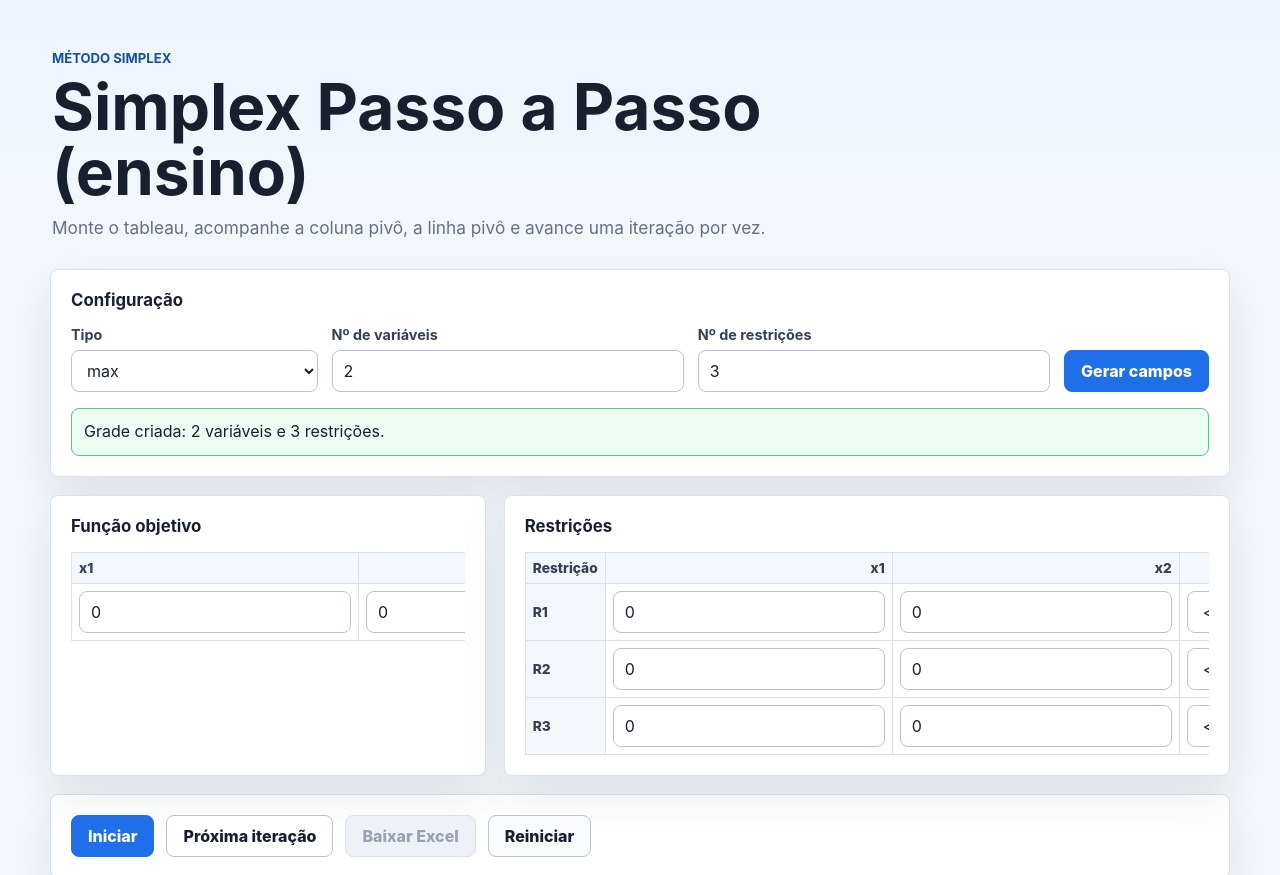
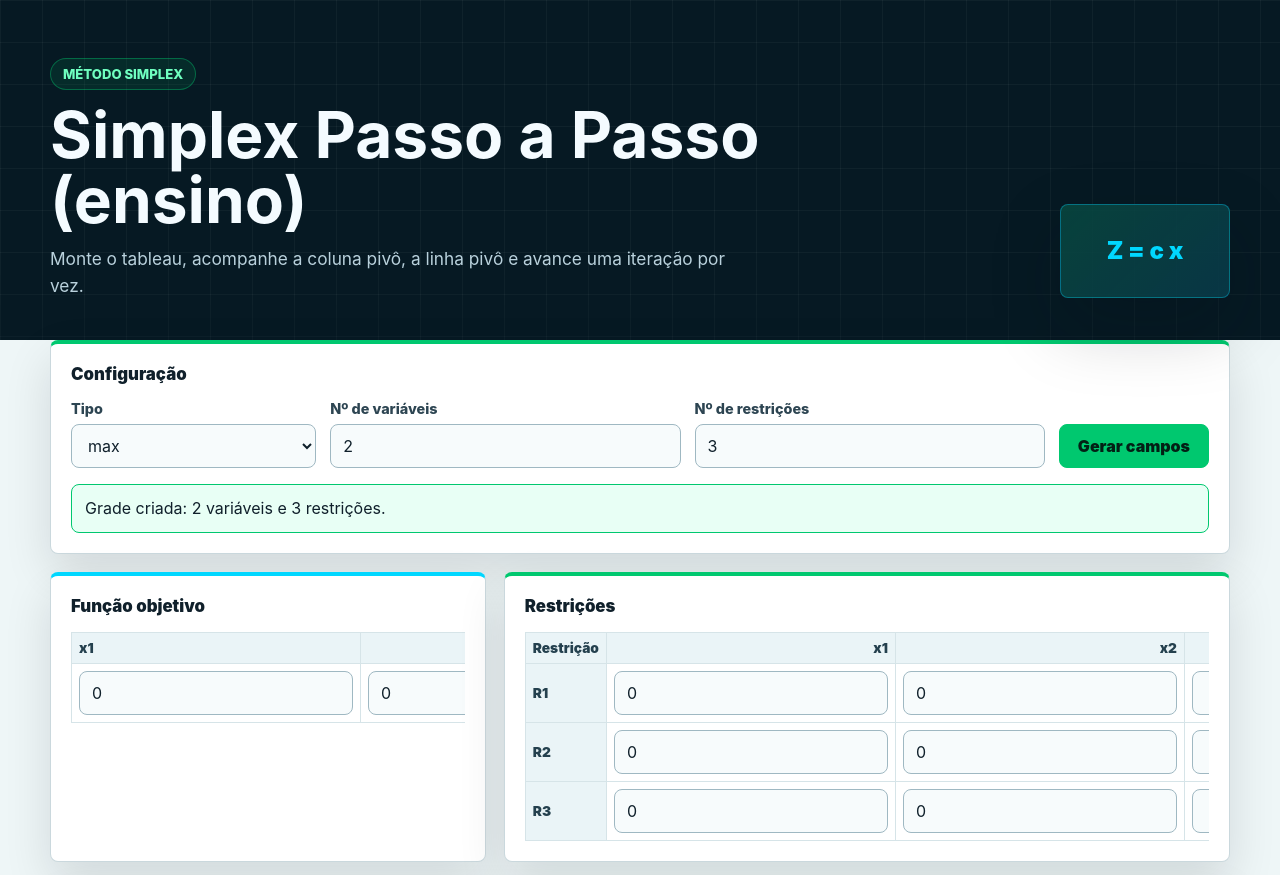
Before and after one commit to douglasdealmeidaribeiro/simplex, a plain HTML site: page index.html in a window 1280 px wide. Shown: the top 875 px of the page. Drawn offline with Linux system fonts and the light colour scheme.

Commit message:
Refresh site with modern Alura-inspired theme

```diff
--- a/style.css
+++ b/style.css
@@ -1,23 +1,31 @@
 :root {
   color-scheme: light;
-  --bg: #f4f7fb;
+  --bg: #eef6f7;
+  --bg-deep: #061923;
+  --bg-deeper: #031117;
   --surface: #ffffff;
-  --text: #18202f;
-  --muted: #667085;
-  --line: #d9e1ec;
-  --line-strong: #b8c4d6;
-  --primary: #1f6feb;
-  --primary-dark: #174ea6;
-  --soft-blue: #e8f1ff;
-  --warning-bg: #fff8e1;
-  --warning-line: #f4c542;
-  --danger-bg: #fff1f2;
-  --danger-line: #fb7185;
-  --success-bg: #ecfdf3;
-  --success-line: #54c685;
-  --pivot-col: #fff3cd;
-  --pivot-cell: #ffd966;
-  --shadow: 0 18px 45px rgba(31, 45, 61, 0.10);
+  --surface-soft: #f7fbfc;
+  --surface-dark: #0b2633;
+  --text: #10202b;
+  --text-invert: #f4fbff;
+  --muted: #5d7280;
+  --muted-invert: #b9d1dc;
+  --line: #d6e4e8;
+  --line-strong: #9fb8c2;
+  --primary: #00c86f;
+  --primary-dark: #009957;
+  --cyan: #00d7ff;
+  --cyan-dark: #0099bf;
+  --warning-bg: #fff7d6;
+  --warning-line: #ffc533;
+  --danger-bg: #fff1f3;
+  --danger-line: #ff6b88;
+  --success-bg: #e8fff5;
+  --success-line: #00c86f;
+  --pivot-col: #fff3c4;
+  --pivot-cell: #ffd84d;
+  --shadow: 0 20px 48px rgba(3, 17, 23, 0.12);
+  --shadow-strong: 0 28px 70px rgba(3, 17, 23, 0.22);
   font-family: Inter, ui-sans-serif, system-ui, -apple-system, BlinkMacSystemFont, "Segoe UI", sans-serif;
 }
 
@@ -27,10 +35,23 @@
 
 body {
   margin: 0;
+  min-height: 100vh;
   background:
-    linear-gradient(180deg, #eef5ff 0%, var(--bg) 280px),
+    linear-gradient(180deg, var(--bg-deep) 0 340px, var(--bg) 340px 100%),
     var(--bg);
   color: var(--text);
+}
+
+body::before {
+  content: "";
+  position: fixed;
+  inset: 0;
+  pointer-events: none;
+  background-image:
+    linear-gradient(rgba(255, 255, 255, 0.04) 1px, transparent 1px),
+    linear-gradient(90deg, rgba(255, 255, 255, 0.04) 1px, transparent 1px);
+  background-size: 42px 42px;
+  mask-image: linear-gradient(180deg, #000 0 260px, transparent 560px);
 }
 
 button,
@@ -40,23 +61,54 @@ select {
 }
 
 .app-shell {
+  position: relative;
   width: min(1180px, calc(100% - 32px));
   margin: 0 auto;
   padding: 28px 0 48px;
 }
 
 .hero {
-  display: flex;
+  position: relative;
+  display: grid;
   align-items: end;
-  min-height: 168px;
-  padding: 22px 2px 28px;
+  min-height: 245px;
+  padding: 30px 0 40px;
+  color: var(--text-invert);
+}
+
+.hero::after {
+  content: "Z = c x";
+  position: absolute;
+  right: 0;
+  bottom: 42px;
+  display: grid;
+  place-items: center;
+  width: 168px;
+  height: 92px;
+  border: 1px solid rgba(0, 215, 255, 0.35);
+  border-radius: 8px;
+  background:
+    linear-gradient(135deg, rgba(0, 200, 111, 0.18), rgba(0, 215, 255, 0.10)),
+    rgba(11, 38, 51, 0.86);
+  color: var(--cyan);
+  box-shadow: var(--shadow-strong);
+  font-size: 1.5rem;
+  font-weight: 900;
+  letter-spacing: 0;
 }
 
 .eyebrow {
-  margin: 0 0 8px;
-  color: var(--primary-dark);
+  display: inline-flex;
+  align-items: center;
+  width: fit-content;
+  margin: 0 0 12px;
+  border: 1px solid rgba(0, 200, 111, 0.40);
+  border-radius: 999px;
+  background: rgba(0, 200, 111, 0.10);
+  color: #6fffc0;
+  padding: 7px 12px;
   font-size: 0.82rem;
-  font-weight: 700;
+  font-weight: 800;
   text-transform: uppercase;
   letter-spacing: 0;
 }
@@ -70,23 +122,23 @@ p {
 
 h1 {
   max-width: 820px;
-  margin-bottom: 10px;
-  font-size: clamp(2rem, 5vw, 4.25rem);
+  margin-bottom: 12px;
+  font-size: 4rem;
   line-height: 1.02;
   letter-spacing: 0;
 }
 
 .subtitle {
-  max-width: 760px;
+  max-width: 700px;
   margin-bottom: 0;
-  color: var(--muted);
+  color: var(--muted-invert);
   font-size: 1.08rem;
-  line-height: 1.55;
+  line-height: 1.6;
 }
 
 .card {
   background: var(--surface);
-  border: 1px solid var(--line);
+  border: 1px solid rgba(159, 184, 194, 0.55);
   border-radius: 8px;
   box-shadow: var(--shadow);
 }
@@ -96,6 +148,22 @@ h1 {
 .output-card,
 .input-grid .card {
   padding: 20px;
+}
+
+.controls-card {
+  border-top: 4px solid var(--primary);
+}
+
+.input-grid .card:nth-child(1) {
+  border-top: 4px solid var(--cyan);
+}
+
+.input-grid .card:nth-child(2) {
+  border-top: 4px solid var(--primary);
+}
+
+.output-card {
+  border-top: 4px solid #7c5cff;
 }
 
 .section-heading {
@@ -108,7 +176,9 @@ h1 {
 
 .section-heading h2 {
   margin: 0;
+  color: #10202b;
   font-size: 1.05rem;
+  font-weight: 900;
 }
 
 .controls-grid {
@@ -124,77 +194,81 @@ h1 {
 }
 
 .field span {
-  color: #344054;
+  color: #2d4552;
   font-size: 0.9rem;
-  font-weight: 700;
+  font-weight: 800;
 }
 
 input,
 select {
   width: 100%;
-  min-height: 42px;
+  min-height: 44px;
   border: 1px solid var(--line-strong);
   border-radius: 8px;
-  background: #fff;
+  background: var(--surface-soft);
   color: var(--text);
-  padding: 9px 11px;
+  padding: 10px 12px;
   outline: none;
 }
 
 input:focus,
 select:focus {
-  border-color: var(--primary);
-  box-shadow: 0 0 0 3px rgba(31, 111, 235, 0.15);
+  border-color: var(--cyan-dark);
+  background: #fff;
+  box-shadow: 0 0 0 3px rgba(0, 215, 255, 0.18);
 }
 
 .button {
-  min-height: 42px;
+  min-height: 44px;
   border: 1px solid var(--line-strong);
   border-radius: 8px;
   background: #fff;
   color: var(--text);
-  padding: 9px 16px;
-  font-weight: 800;
+  padding: 10px 18px;
+  font-weight: 900;
   cursor: pointer;
-  transition: transform 120ms ease, border-color 120ms ease, background 120ms ease;
+  transition: transform 120ms ease, border-color 120ms ease, background 120ms ease, box-shadow 120ms ease;
 }
 
 .button:hover {
-  border-color: var(--primary);
+  border-color: var(--cyan-dark);
+  box-shadow: 0 8px 18px rgba(3, 17, 23, 0.10);
   transform: translateY(-1px);
 }
 
 .button.primary {
   border-color: var(--primary);
   background: var(--primary);
-  color: #fff;
+  color: #032015;
 }
 
 .button.primary:hover {
-  background: var(--primary-dark);
+  border-color: #52f2a9;
+  background: #52f2a9;
 }
 
 .button.ghost {
-  background: #f8fafc;
+  background: #f4fafb;
 }
 
 .button.accent {
-  border-color: #0f766e;
-  background: #ecfdfa;
-  color: #115e59;
+  border-color: var(--cyan);
+  background: #e8fbff;
+  color: #00576c;
 }
 
 .button.accent:hover {
-  border-color: #0f766e;
-  background: #ccfbf1;
+  border-color: var(--cyan-dark);
+  background: #cbf6ff;
 }
 
 .button:disabled,
 .button:disabled:hover {
   border-color: var(--line);
-  background: #eef2f6;
-  color: #98a2b3;
+  background: #e8eef1;
+  color: #8aa0ab;
   cursor: not-allowed;
+  box-shadow: none;
   transform: none;
 }
 
@@ -207,7 +281,7 @@ select:focus {
 .message {
   border: 1px solid var(--line);
   border-radius: 8px;
-  padding: 11px 12px;
+  padding: 12px 13px;
   line-height: 1.45;
 }
 
@@ -238,6 +312,9 @@ select:focus {
   flex-wrap: wrap;
   gap: 12px;
   margin-top: 18px;
+  background:
+    linear-gradient(135deg, rgba(0, 200, 111, 0.08), rgba(0, 215, 255, 0.08)),
+    var(--surface);
 }
 
 .output-card {
@@ -264,11 +341,15 @@ td {
 }
 
 th {
-  background: #f3f6fb;
-  color: #344054;
+  background: #eaf4f7;
+  color: #24404e;
   font-size: 0.86rem;
-  font-weight: 800;
+  font-weight: 900;
   white-space: nowrap;
+}
+
+td {
+  background: #fff;
 }
 
 td:first-child,
@@ -302,9 +383,10 @@ th:first-child {
 }
 
 .iteration-note {
-  border: 1px solid var(--line);
+  border: 1px solid rgba(0, 215, 255, 0.25);
+  border-left: 4px solid var(--cyan);
   border-radius: 8px;
-  background: #f8fafc;
+  background: #eefbff;
   padding: 12px;
   line-height: 1.55;
 }
@@ -319,7 +401,9 @@ th:first-child {
 
 .table-card h3 {
   margin-bottom: 12px;
+  color: #10202b;
   font-size: 1rem;
+  font-weight: 900;
 }
 
 .simplex-table td {
@@ -332,6 +416,7 @@ th:first-child {
 
 .simplex-table .pivot-cell {
   background: var(--pivot-cell);
+  color: #2d2400;
   font-weight: 900;
 }
 
@@ -345,15 +430,26 @@ th:first-child {
 }
 
 .result-list li {
-  border: 1px solid var(--line);
+  border: 1px solid rgba(0, 200, 111, 0.30);
   border-radius: 8px;
-  background: #f8fafc;
+  background: #effff8;
   padding: 10px;
 }
 
 .final-z {
   margin: 12px 0 0;
+  color: #064e35;
   font-size: 1.05rem;
+}
+
+@media (max-width: 980px) {
+  .hero::after {
+    display: none;
+  }
+
+  h1 {
+    font-size: 3rem;
+  }
 }
 
 @media (max-width: 860px) {
@@ -373,6 +469,11 @@ th:first-child {
     padding-top: 18px;
   }
 
+  .hero {
+    min-height: 210px;
+    padding-bottom: 28px;
+  }
+
   .controls-card,
   .actions-card,
   .output-card,
@@ -381,6 +482,6 @@ th:first-child {
   }
 
   h1 {
-    font-size: 2rem;
+    font-size: 2.1rem;
   }
 }
```
